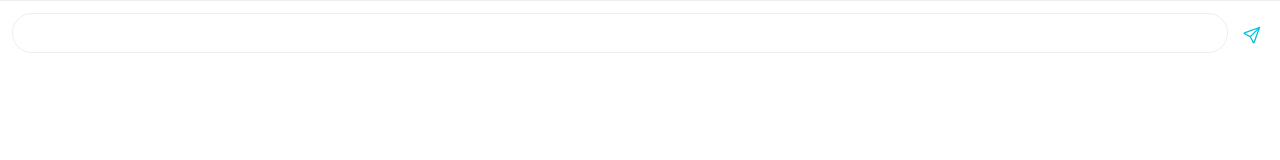
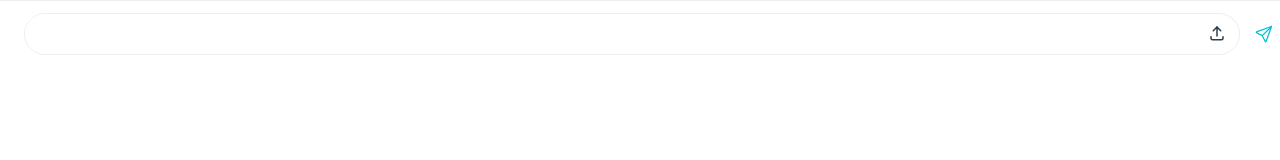
Before and after one commit to applemango/chat, a Next.js app in the folder page/: page /components/chatInput in a window 1280 px wide. Shown: the top 160 px of the page. Built offline with nearby package versions, Linux system fonts and the light colour scheme.

Commit message:
can send file

```diff
--- /dev/null
+++ b/page/lib/postFile.ts
@@ -0,0 +1,27 @@
+import axios from "axios"
+import { getUrl } from './main'
+
+import { isLoginAndLogin, getToken } from "./token"
+
+export async function postMessageFile(selectedFile:File, space: boolean, spaceId?:number) {
+    const login = await isLoginAndLogin()
+    if(login) {
+        try {
+            const formData = new FormData();
+            formData.append("file", selectedFile)
+            const res = await axios.post(
+                getUrl(space ? `post/fo;e/space/${spaceId}` : "post/file"),
+                formData, {
+                    headers: {
+                        "Content-Type": "multipart/form-data;"
+                        ,'Authorization': 'Bearer '+getToken()
+                    }
+                }
+            )
+            return res.data.data
+        } catch (error: any) {
+            return false
+        }
+    }
+    return false
+}
--- a/page/pages/components/chatInput.tsx
+++ b/page/pages/components/chatInput.tsx
@@ -1,20 +1,69 @@
-import { useState } from "react";
+import { useRef, useState } from "react";
 import styles from "./sass/chatInput.module.scss";
 import TextareaAutosize from 'react-textarea-autosize';
+import { postMessageFile } from "../../lib/postFile";
+import ChatInputFile from "./chatInputFile";
 const ChatInput = ({
-    sendMessage
+    sendMessage,
+    location
 }:{
     sendMessage: Function
+    location: string[]
 }) => {
     const [input, setInput] = useState("")
+    const [minHeight, setMinHeight] = useState(0)
+    const [selectedFile, setSelectedFile] = useState<File>()
+    const [path, setPath] = useState("")
+    const [extension, setExtension] = useState("")
+    const ref = useRef<any>(null)
     return <div className={styles.main}>
-        <div className={styles.input_box}>
-            <TextareaAutosize className={styles.input} maxRows = {6} value={input} onChange={(e: any) => setInput(e.target.value)} />
-            {/*<input className={styles.input} value={input} onChange={(e: any) => setInput(e.target.value)} type="text" />*/}
+        <div className={styles._}>
+            { (path && extension) &&
+                <div className={styles.file}>
+                    <ChatInputFile path={path} extension={extension} />
+                </div>
+            }
+            <div className={styles.input_box}>
+                <TextareaAutosize onHeightChange={(e) => {
+                    if(minHeight == 0 && e > 0) {
+                        setMinHeight(e)
+                    }
+                }} className={styles.input} maxRows = {6} value={input} onChange={(e: any) => setInput(e.target.value)} />
+                <div>
+                    <button className={styles.upload_button} onClick={(e:any) => {
+                        ref.current.click()
+                    }}>
+                        <svg xmlns="http://www.w3.org/2000/svg" className="icon icon-tabler icon-tabler-upload" width="18" height="18" viewBox="0 0 24 24" strokeWidth="2" stroke="#2c3e50" fill="none" strokeLinecap="round" strokeLinejoin="round">
+                            <path stroke="none" d="M0 0h24v24H0z" fill="none"/>
+                            <path d="M4 17v2a2 2 0 0 0 2 2h12a2 2 0 0 0 2 -2v-2" />
+                            <polyline points="7 9 12 4 17 9" />
+                            <line x1="12" y1="4" x2="12" y2="16" />
+                        </svg>
+                    </button>
+                    <input style={{display: "none"}} type="file" ref={ref} onChange={(e:any) => {
+                        e.preventDefault()
+                        setSelectedFile(e.target.files[0])
+                        if(!e.target.files[0]) {
+                            return
+                        }
+                        const p = async () => {
+                            const res = await postMessageFile(e.target.files[0], location[1] != "user", Number(location[0]))
+                            if (res) {
+                                setPath(res.path)
+                                setExtension(res.extension)
+                            }
+                        }
+                        p()
+                        //console.log(e.target.files)
+                    }} />
+                </div>
+            </div>
         </div>
         <button className={styles.send_button} onClick={() => {
             setInput("")
-            sendMessage(input)
+            setPath("")
+            setExtension("")
+            sendMessage(input, path)
         }}>
             <svg xmlns="http://www.w3.org/2000/svg" className="icon icon-tabler icon-tabler-send" width="24" height="24" viewBox="0 0 24 24" strokeWidth="1.5" stroke="#00bfd8" fill="none" strokeLinecap="round" strokeLinejoin="round">
                 <path stroke="none" d="M0 0h24v24H0z" fill="none"/>
--- /dev/null
+++ b/page/pages/components/chatInputFile.tsx
@@ -0,0 +1,16 @@
+import ChatMessageImage from "./chatMessageImage";
+
+const ChatInputFile = ({
+    path,
+    extension
+}: {
+    path: string
+    extension: string
+}) => {
+    return <div>
+        { ["png","jpg","jpeg"].indexOf(extension) + 1 && <div style={{maxHeight: 250,overflow: "hidden",marginBottom: 10}}>
+                <ChatMessageImage path={path} />
+            </div>}
+    </div>
+}
+export default ChatInputFile;
--- a/page/pages/components/chatMessage.tsx
+++ b/page/pages/components/chatMessage.tsx
@@ -1,4 +1,5 @@
 import { dateConversion } from "../../lib/utility"
+import ChatMessageImage from "./chatMessageImage"
 import styles from "./sass/chatMessage.module.scss"
 import UserIcon from "./userIcon"
 const ChatMessage = ({
@@ -21,6 +22,7 @@ const ChatMessage = ({
                 { data.body.split('\n').map((line:string, i:number) => (
                     <p key={i}>{line}</p>
                 )) }
+                { data.file && <ChatMessageImage path={data.file} /> }
             </div>
         </div>
     </div>
--- /dev/null
+++ b/page/pages/components/chatMessageImage.tsx
@@ -0,0 +1,29 @@
+import styles from "./sass/image.module.scss"
+import Image from "next/image";
+import { getUrl } from "../../lib/main"
+import { getToken } from "../../lib/token";
+
+const ChatMessageImage = ({
+    path
+}:{
+    path: string
+}) => {
+    const l = getUrl(`files/${path}?jwt=${getToken()}`)
+    const loader = () => {
+        return l
+    }
+    return (
+        <div className={styles.imageContainer}>
+            <Image
+                layout="fill"
+                objectFit="contain"
+                loader={loader}
+                src={l}
+                style={{
+                    objectFit: "cover"
+                }}
+            />
+        </div>
+    )
+}
+export default ChatMessageImage
--- a/page/pages/components/sass/chatInput.module.scss
+++ b/page/pages/components/sass/chatInput.module.scss
@@ -1,7 +1,7 @@
 .main {
     display: flex;
     align-items: center;
-    justify-content: center;
+    justify-content: flex-end;
     //margin: 12px 0;
     padding: 12px 0;
     //box-shadow: rgba(149, 157, 165, 0.2) 0px 8px 24px;
@@ -23,28 +23,56 @@
         outline: 1px solid #00bfd8;
     }
 }
-.input_box {
+.upload_button {
+    width: 32px;
+    height: 32px;
+    border-radius: 100%;
+    border: none;
+    outline: none;
+    background: none;
+    cursor: pointer;
+    margin-right: 6px;
+    &:hover {
+        background-color: #eee;
+    }
+}
+._ {
     width: calc(100% - 64px);
     margin-right: 8px;
-    /*.input {
-        width: 100%;
-        //height: 52px;
-        border: 1px solid #eee;
-        outline: none;
-        border-radius: 30px;
-        padding-left: 18px;
-        font-size: 18px;
-    }*/
+}
+.input_box {
+    height: 100%;
+    width: 100%;
+    border-radius: .55rem;
+    border-top-right-radius: 0;
+    border-bottom-right-radius: 0;
+    background-color: #e6e7ee;
+    //padding-top: 8px;
+    //padding-bottom: 8px;
+    //padding-right: 0;
+    //padding-left: 10px;
+    font-size: 1rem;
+    outline: none;
+    width: 100%;
+    border: 1px solid #eee;
+    outline: none;
+    border-radius: 30px;
+    //padding-left: 18px;
+    font-size: 18px;
+    background-color: #fff;
+    display: flex;
+    align-items: center;
     .input {
         color: #31344b;
         font-family: -apple-system, BlinkMacSystemFont, Segoe UI, Roboto, Oxygen,Ubuntu, Cantarell, Fira Sans, Droid Sans, Helvetica Neue, sans-serif;
         height: 100%;
         min-height: 40px;
         width: 100%;
-        border-radius: .55rem;
+        //border-radius: .55rem;
+        border-radius: 30px;
         border-top-right-radius: 0;
         border-bottom-right-radius: 0;
-        background-color: #e6e7ee;
+        //background-color: #e6e7ee;
         padding-top: 8px;
         padding-bottom: 8px;
         padding-right: 0;
@@ -54,10 +82,10 @@
         resize: none;
 
         width: 100%;
-        border: 1px solid #eee;
+        //border: 1px solid #eee;
+        border: none;
         outline: none;
-        border-radius: 30px;
-        padding-left: 18px;
+        //padding-left: 18px;
         font-size: 18px;
         background-color: #fff;
     }
--- /dev/null
+++ b/page/pages/components/sass/image.module.scss
@@ -0,0 +1,17 @@
+.imageContainer {
+    height: 100%;
+    width: 100%;
+    span {
+        position: static !important;
+        display: unset !important;
+        width: 100%;
+        height: 100%;
+    }
+    img {
+        position: static !important;
+        width: 100% !important;
+        height: 100% !important;
+        max-height: 250px !important;
+        border-radius: 10px;
+    }
+}
```
Also changed, not shown: page/lib/utility.ts (+5 -5 lines), page/pages/index.tsx (+12 -121 lines), 2 other files (tests, documents, lock files or other folders).
